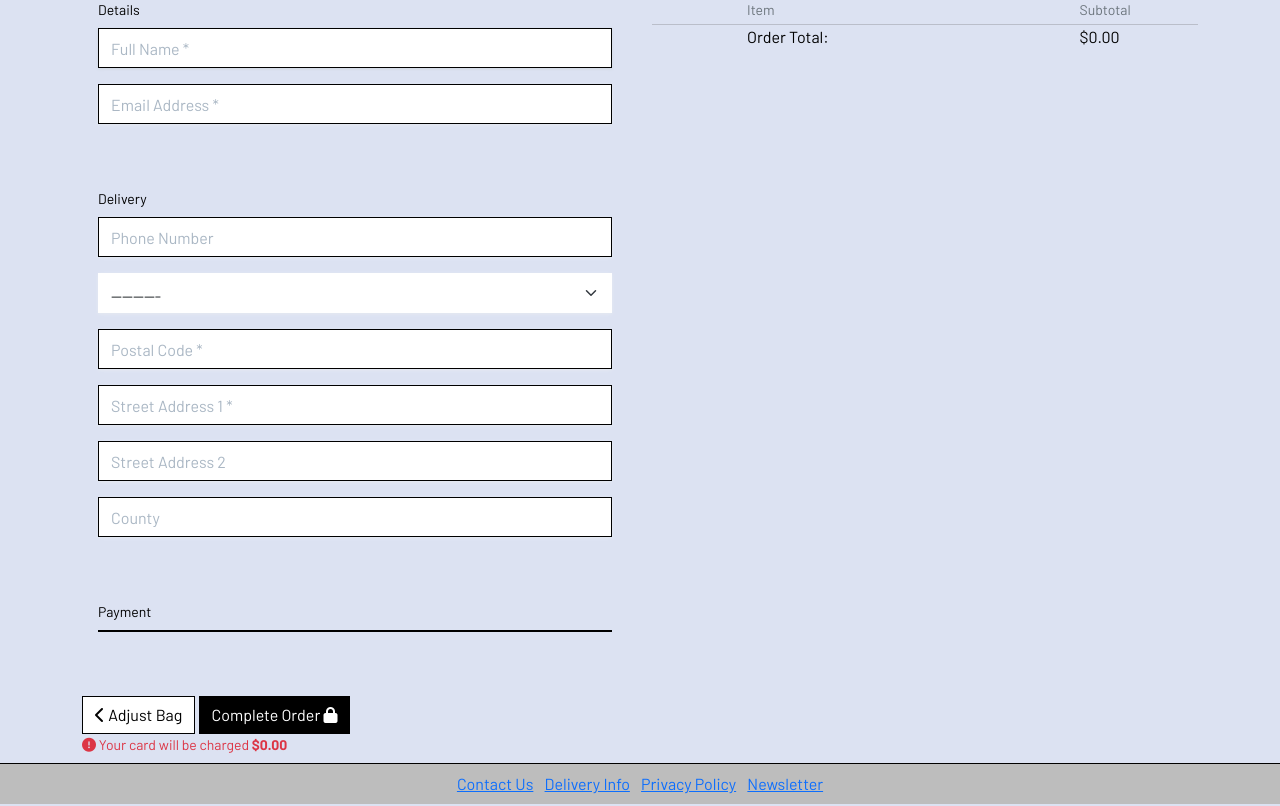
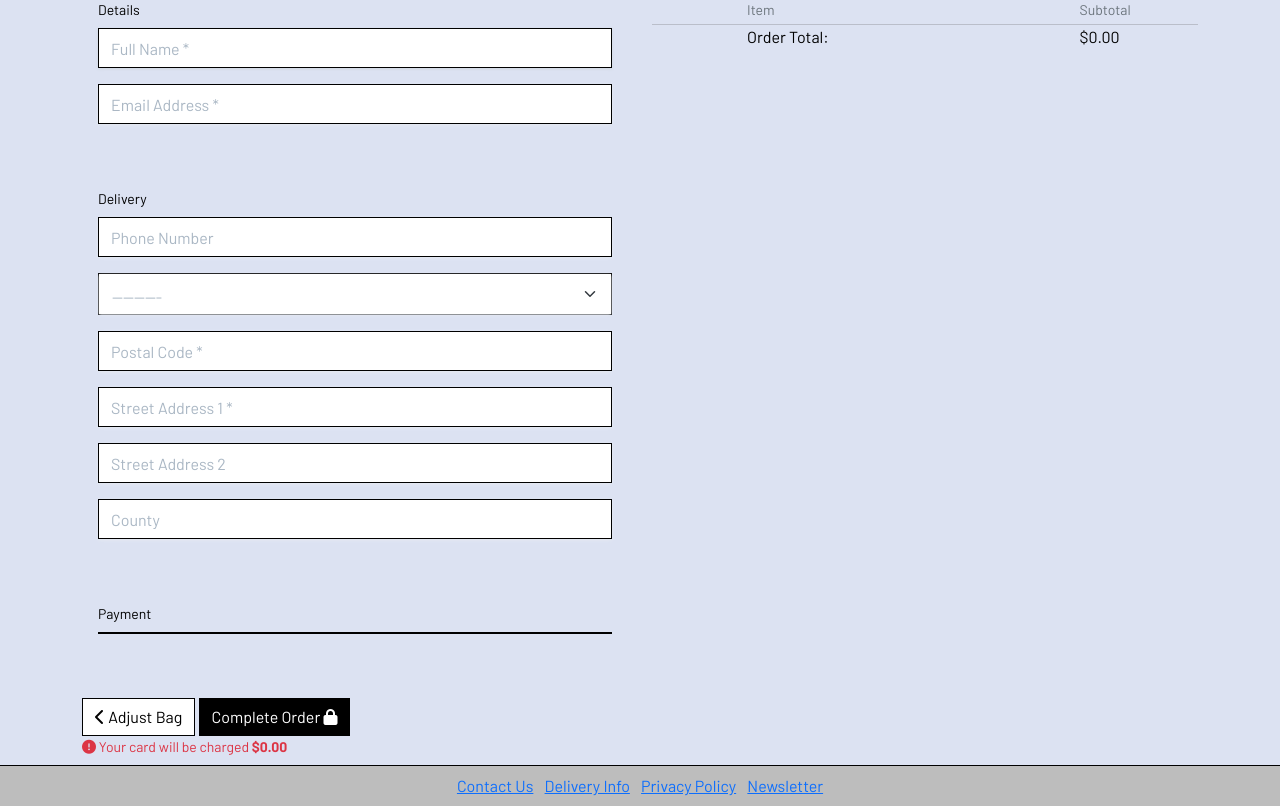
Before and after one commit to SamuelMasters/play-store, a Django app: template checkout/templates/checkout/checkout.html in a window 1280 px wide. Shown: the part 212-1018 px from the top of the page. Run offline with Django 3.2, Linux system fonts and the light colour scheme; the template is opened without the code that fills it: values that come from a table or form of the project are taken from there, others are empty; some libraries are stand-ins or nearby versions.

Commit message:
Adjust checkout CSS

```diff
--- a/checkout/static/checkout/css/checkout.css
+++ b/checkout/static/checkout/css/checkout.css
@@ -1,6 +1,6 @@
 .fieldset-label {
-    position: relative;
-    right: .5rem;
+  position: relative;
+  right: .5rem;
 }
 
 .order-confirmation-wrapper {
@@ -10,8 +10,23 @@
 
 #payment-form .form-control,
 #card-element {
-    color: #000;
-    border: 1px solid #000;
+  color: #000;
+  border: 1px solid #000;
+}
+
+#div_id_country {
+  color: #000;
+  border: 1px solid #000;
+}
+
+select,
+select option {
+  color: #000000;
+}
+
+select:invalid,
+select option[value=""] {
+  color: #AAB7C4 !important;
 }
 
 /* Stripe Styling*/
@@ -39,5 +54,5 @@
 }
 
 .stripe-style-input::placeholder {
-    color: #aab7c4;
+  color: #aab7c4;
 }
```
